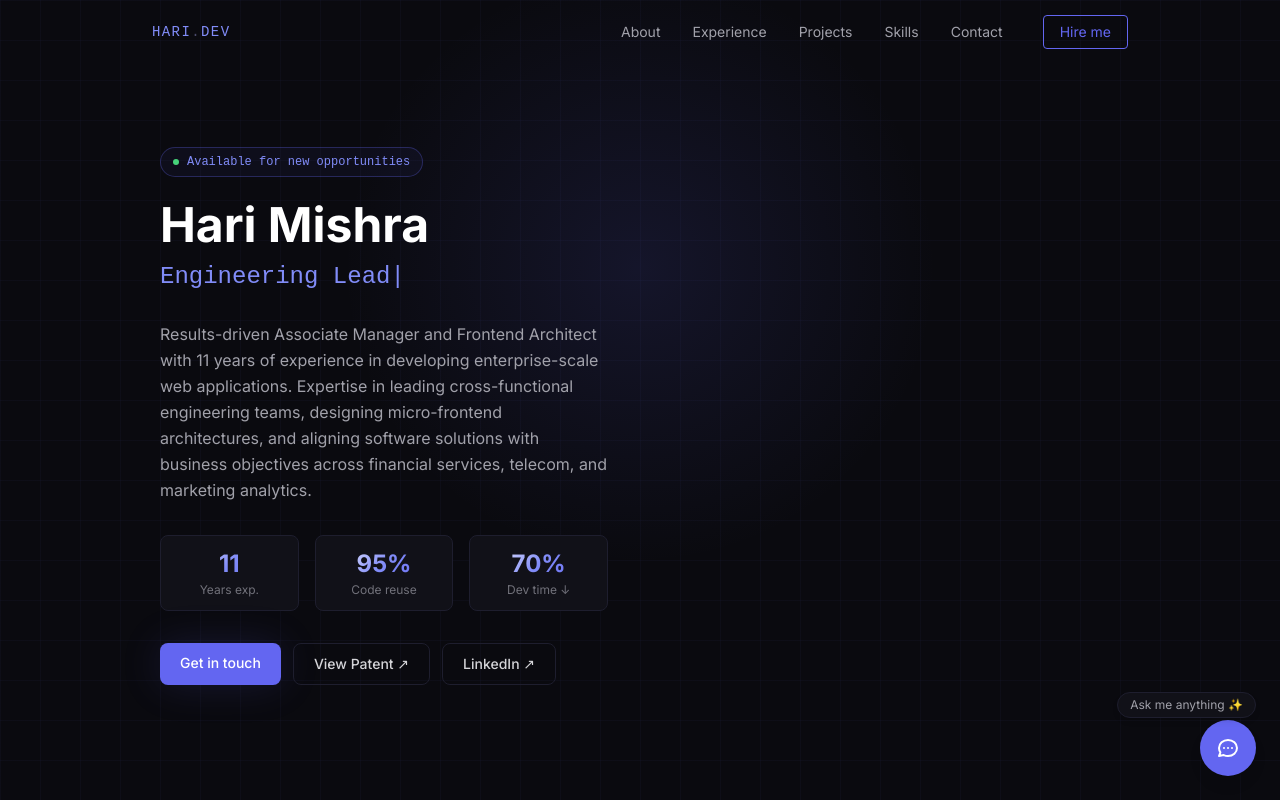
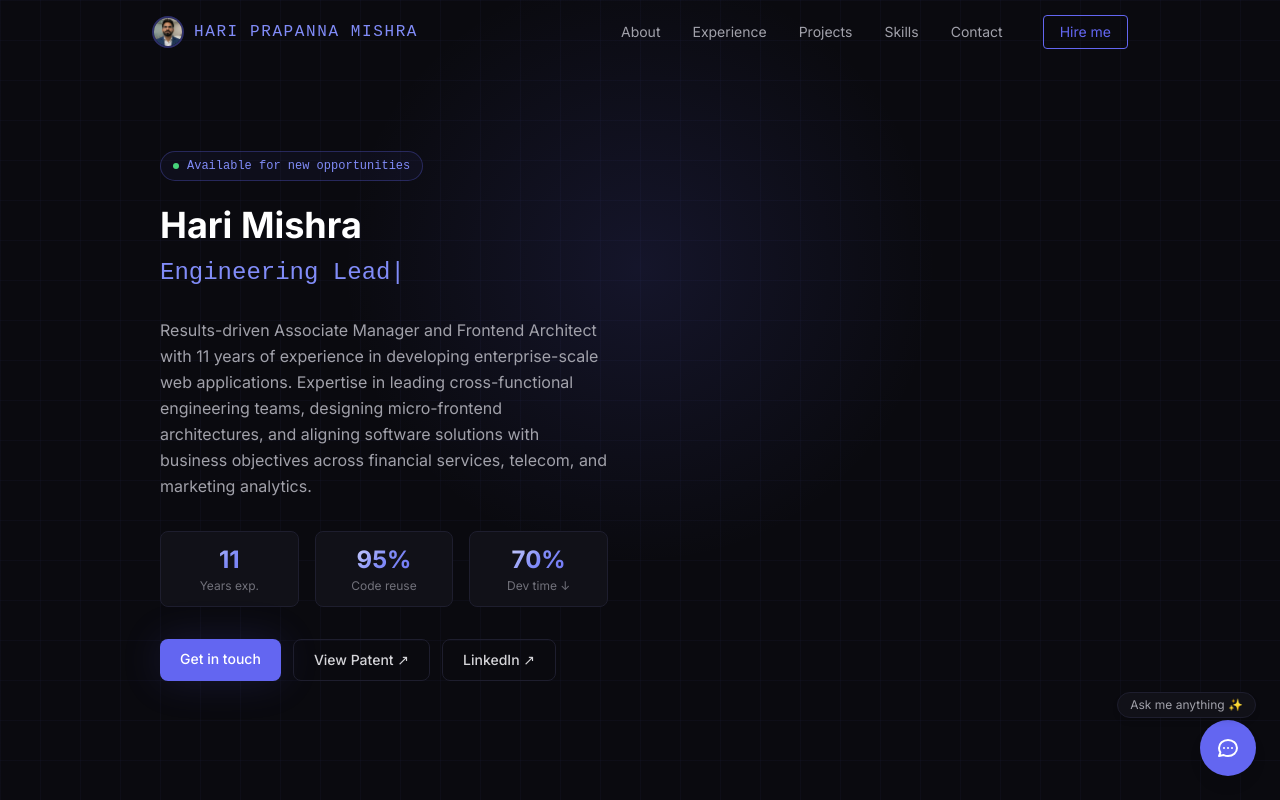
Before and after one commit to mishra-hari/hari-portfolio, a Next.js app: page / in a window 1280 px wide. Shown: the top 800 px of the page. Built offline with nearby package versions, Linux system fonts and the light colour scheme.

Commit message:
add photo to nav bar

```diff
--- a/components/Hero.tsx
+++ b/components/Hero.tsx
@@ -58,7 +58,7 @@ export default function Hero() {
               Available for new opportunities
             </div>
 
-            <h1 className="animate-fade-up delay-100 text-4xl md:text-5xl font-bold leading-tight mb-2">
+            <h1 className="animate-fade-up delay-100 text-4xl md:text-4xl font-bold leading-tight mb-2">
               {profile.shortName}
             </h1>
 
--- a/components/Navbar.tsx
+++ b/components/Navbar.tsx
@@ -28,12 +28,24 @@ export default function Navbar() {
     >
       <div className="max-w-5xl mx-auto px-6 h-16 flex items-center justify-between">
         {/* Logo */}
-        <a
+        <a href="#" className="flex items-center gap-2.5 group">
+          <div className="w-8 h-8 rounded-full overflow-hidden border-2 border-accent/40 group-hover:border-accent transition-colors">
+            <img
+              src="/profile_pic.png"
+              alt="Hari Mishra"
+              className="w-full h-full object-cover"
+            />
+          </div>
+          <span className="font-mono text-md text-accent-soft tracking-widest uppercase hover:text-white transition-colors">
+            Hari Prapanna Mishra
+          </span>
+        </a>
+        {/* <a
           href="#"
           className="font-mono text-sm text-accent-soft tracking-widest uppercase hover:text-white transition-colors"
         >
           hari<span className="text-muted">.</span>dev
-        </a>
+        </a> */}
 
         {/* Desktop links */}
         <div className="hidden md:flex items-center gap-8">
```
Also changed, not shown: public/profile_pic.png (added).
